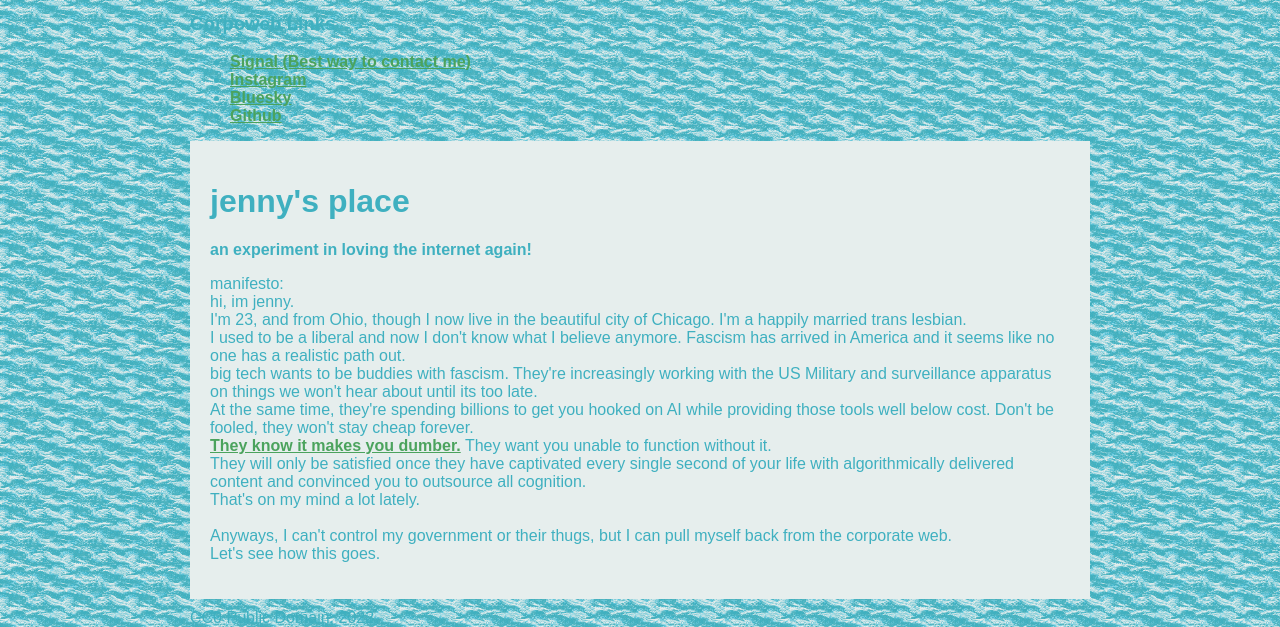
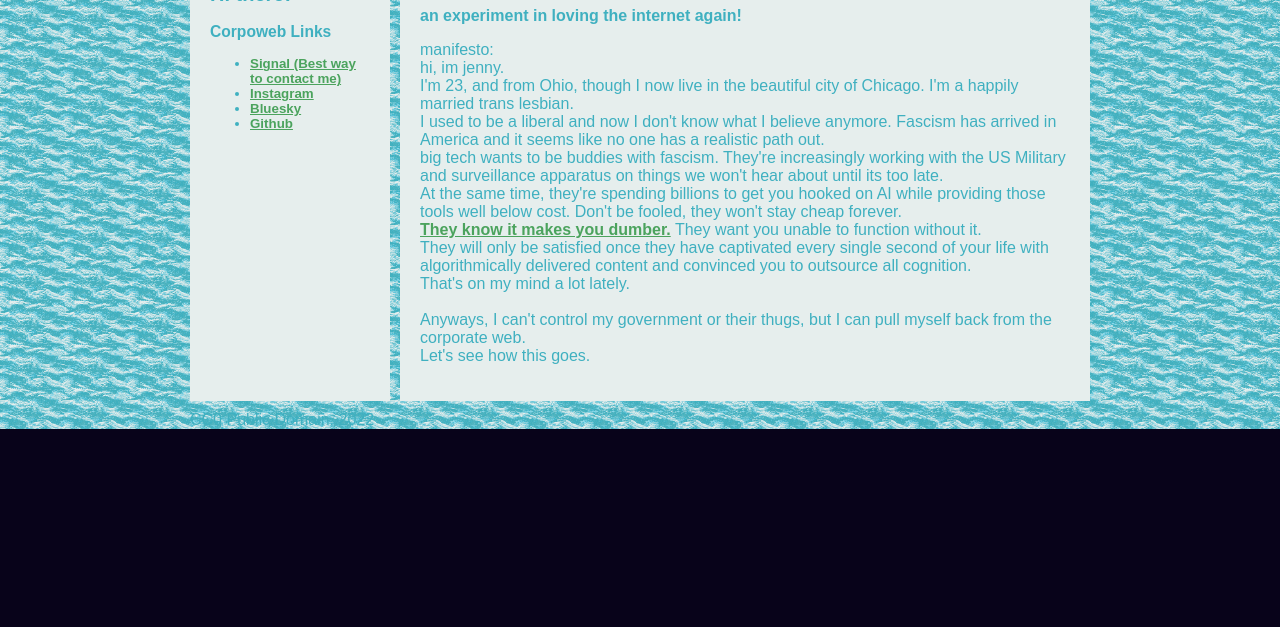
Before and after one commit to carcinoj3nny/neocities, a plain HTML site: page neocities-carcinoj3nny/index.html in a window 1280 px wide. Shown: the part 743-1370 px from the top of the page. After the commit the page ends 1172 px from the top, so only its background shows below. Drawn offline with Linux system fonts and the light colour scheme; a web font is replaced by a local one.

Commit message:
cleaning up style

```diff
--- a/neocities-carcinoj3nny/style.css
+++ b/neocities-carcinoj3nny/style.css
@@ -5,17 +5,6 @@ root {
 	/* colors */
 	--content: #EFF6FF;
 }
-
-/* if you have the URL of a font, you can set it below */
-/* feel free to delete this if it's not your vibe */
-
-/* this seems like a lot for just one font and I would have to agree
-but I wanted to include an example of how to include a custom font.
-If you download a font file you can upload it onto your Neocities
-and then link it! Many fonts have separate files for each style
-(bold, italic, etc. T_T) which is why there are so many!
-
-*/
 
 @font-face {
 	font-family: Nunito;
@@ -124,14 +113,18 @@ you can add them directly to the <div id="header"></div> element! */
 #navbar li a:hover {
 	color: #a49cba;
 	text-decoration: underline;
+		flex-wrap: wrap;
+}
 
-		flex-wrap: wrap;
-	}
-
-	aside {
-        		width: 100%                       ;
-        	}
-
+#flex {
+display: flex;
+}
+aside {
+  background-color: #E6EEED;
+  width: 200px;
+  padding: 20px;
+  font-size: smaller;
+}
 
 main {
   background-color: #E6EEED;
@@ -139,6 +132,3 @@ main {
   padding: 20px;
   order: 2;
 }
-
-}
-</style>
```
